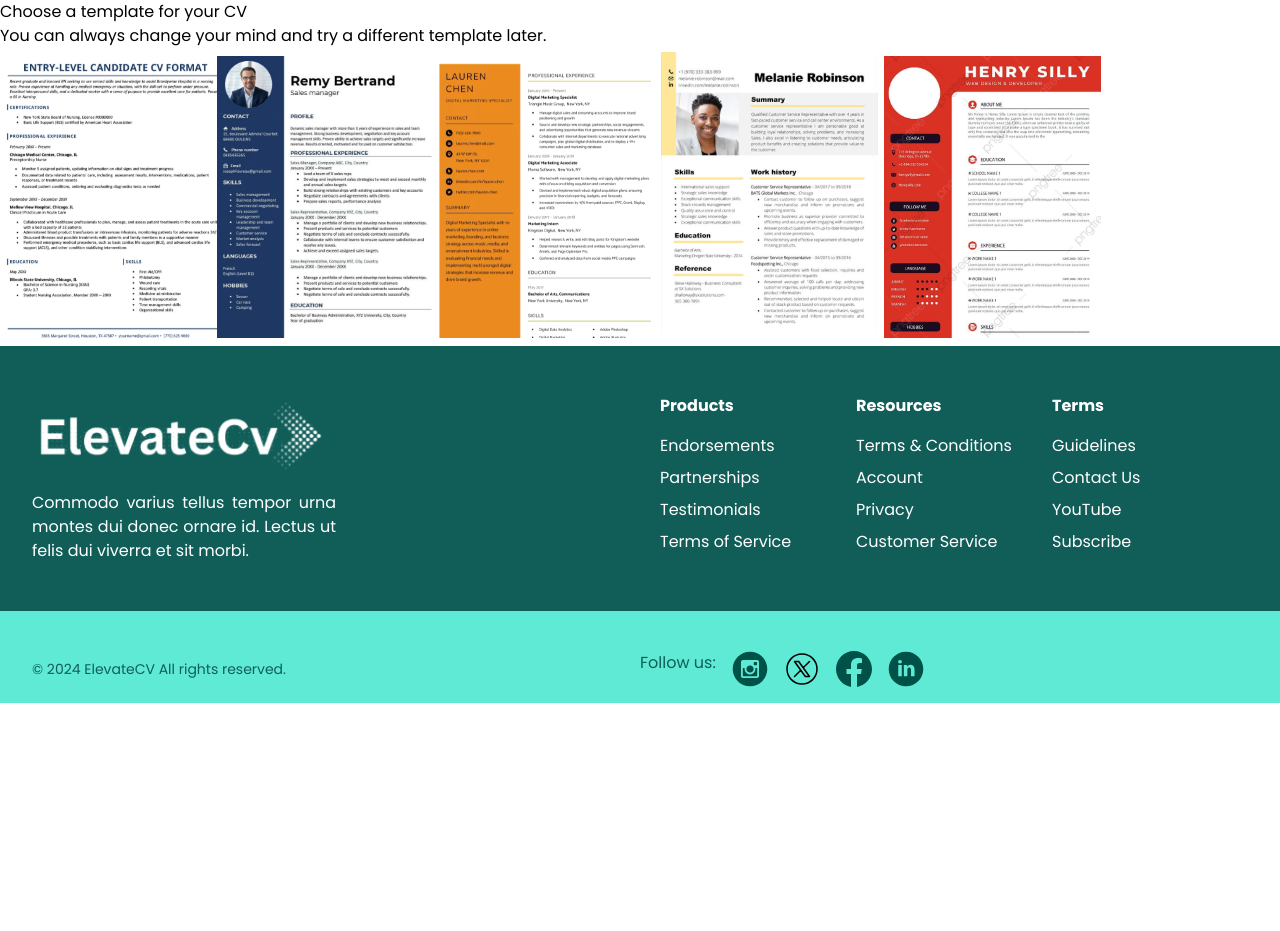
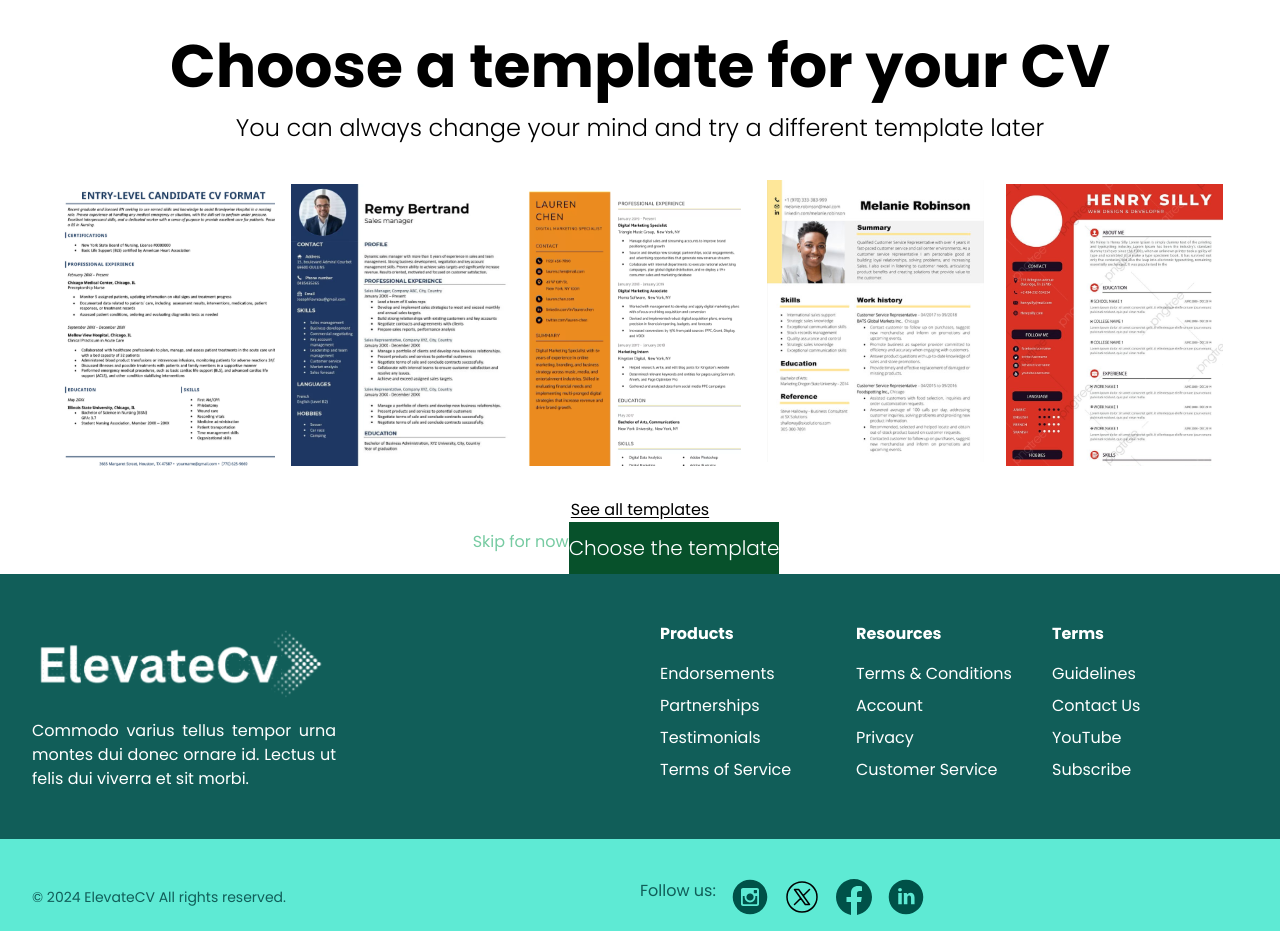
Before and after one commit to onuorachidimma/cv_maker, a React (Vite) app: page /templates in a window 1280 px wide. Before the commit the page ends 800 px from the top, so only its background shows below. Built offline with nearby package versions, Linux system fonts and the light colour scheme; a web font is replaced by a local one.

Commit message:
add the contents under the templates

```diff
--- a/src/App.jsx
+++ b/src/App.jsx
@@ -4,7 +4,7 @@ import HomePage from "./pages/homePage";
 import LoginPage from "./pages/loginPage";
 import Signup from "./pages/signup";
 import CVRanker from "./pages/cvRankerPage";
-import Templates from "./pages/templates";
+import TemplateSelector from "./pages/templateSelector";
 
 function App() {
   return (
@@ -13,7 +13,7 @@ function App() {
       <Route path="/login" element={<LoginPage />} />
       <Route path="/signup" element={<Signup />} />
       <Route path="/rankCV" element={<CVRanker />} />
-      <Route path ="/templates" element={<Templates/>}/>
+      <Route path="/templates" element={<TemplateSelector />} />
     </Routes>
   );
 }
--- /dev/null
+++ b/src/pages/templateSelector.jsx
@@ -0,0 +1,94 @@
+import { useState } from "react";
+import { Link } from "react-router-dom";
+import Footer from "../layouts/footer/footer";
+import template1 from "../assets/images/template1.svg";
+import template2 from "../assets/images/template2.svg";
+import template3 from "../assets/images/template3.svg";
+import template4 from "../assets/images/template4.svg";
+import template5 from "../assets/images/template5.svg";
+
+function TemplateSelector() {
+  // Step 1: State to keep track of the selected template
+  const [selectedTemplate, setSelectedTemplate] = useState(null);
+
+  // Step 2: Function to handle image click
+  const handleTemplateClick = (templateId) => {
+    setSelectedTemplate(templateId);
+    // Here you can add logic to change the CV template
+    console.log(`Selected Template: ${templateId}`);
+  };
+
+  // Step 3: Conditionally apply styles
+  const getImageClasses = (templateId) => {
+    return `cursor-pointer p-2 ${
+      selectedTemplate === templateId ? "border-4 border-blue-500" : ""
+    }`;
+  };
+
+  return (
+    <div className="flex flex-col min-h-screen">
+      <div className="flex flex-col justify-center items-center flex-grow">
+        <div className="text-center mb-4">
+          <h2 className="font-bold text-6xl mb-4 mt-9">
+            Choose a template for your CV
+          </h2>
+          <p className="text-2xl font-light mb-2">
+            You can always change your mind and try a different template later
+          </p>
+        </div>
+        <div className="flex justify-center items-center">
+          <img
+            id="template1"
+            className={getImageClasses("template1")}
+            src={template1}
+            alt="Template 1"
+            onClick={() => handleTemplateClick("template1")}
+          />
+          <img
+            id="template2"
+            className={getImageClasses("template2")}
+            src={template2}
+            alt="Template 2"
+            onClick={() => handleTemplateClick("template2")}
+          />
+          <img
+            id="template3"
+            className={getImageClasses("template3")}
+            src={template3}
+            alt="Template 3"
+            onClick={() => handleTemplateClick("template3")}
+          />
+          <img
+            id="template4"
+            className={getImageClasses("template4")}
+            src={template4}
+            alt="Template 4"
+            onClick={() => handleTemplateClick("template4")}
+          />
+          <img
+            id="template5"
+            className={getImageClasses("template5")}
+            src={template5}
+            alt="Template 5"
+            onClick={() => handleTemplateClick("template5")}
+          />
+        </div>
+        <Link
+          to="/templates"
+          className="mt-4 underline underline-offset-2 cursor-pointe text-right"
+        >
+          See all templates
+        </Link>
+        <div className="flex mr-7">
+          <p className="text-customLighterGreen py-2">Skip for now</p>
+          <button className="text-white bg-customDeepGreen text-xl font-light py-3 px-">
+            Choose the template
+          </button>
+        </div>
+      </div>
+      <Footer />
+    </div>
+  );
+}
+
+export default TemplateSelector;
--- a/src/pages/templates.jsx
+++ /dev/null
@@ -1,29 +0,0 @@
-import Footer from "../layouts/footer/footer";
-import template1 from "../assets/images/template1.svg";
-import template2 from "../assets/images/template2.svg";
-import template3 from "../assets/images/template3.svg";
-import template4 from "../assets/images/template4.svg";
-import template5 from "../assets/images/template5.svg";
-
-function Templates() {
-  return (
-    <div>
-      <div>
-        <h2>Choose a template for your CV</h2>
-        <p>
-          You can always change your mind and try a different template later.
-        </p>
-      </div>
-      <div className="flex">
-        <img src={template1} />
-        <img src={template2} />
-        <img src={template3} />
-        <img src={template4} />
-        <img src={template5} />
-      </div>
-      <Footer />
-    </div>
-  );
-}
-
-export default Templates;
--- a/tailwind.config.js
+++ b/tailwind.config.js
@@ -4,54 +4,55 @@ export default {
   theme: {
     extend: {
       fontFamily: {
-        sans: ['Poppins', 'sans-serif'],
-        squarePeg: ['"Square Peg"', 'cursive'],
+        sans: ["Poppins", "sans-serif"],
+        squarePeg: ['"Square Peg"', "cursive"],
       },
       colors: {
-        customDarkGreen: '#005148',
-        customLight: '#9C9C9C',
-        customDeepGreen: '#07512B',
-        customTextGray: '#D5CFCF',
-        customBlue: '#2427AB',
-        customLightBlue: '#4285F4',
-        customYellow: '#FBBC05',
-        customYellowB: '#D3A10F',
-        customBrightYellow: '#FBBC05',
-        customLightGreen: '#77CBA22E',
-        customGreen: '#77CBA2',
-        customLightSeaGreen: '#E4F5EC',
-        customSeaGreen: '#77CBA2',
+        customLighterGreen: "#77CBA2",
+        customDarkGreen: "#005148",
+        customLight: "#9C9C9C",
+        customDeepGreen: "#07512B",
+        customTextGray: "#D5CFCF",
+        customBlue: "#2427AB",
+        customLightBlue: "#4285F4",
+        customYellow: "#FBBC05",
+        customYellowB: "#D3A10F",
+        customBrightYellow: "#FBBC05",
+        customLightGreen: "#77CBA22E",
+        customGreen: "#77CBA2",
+        customLightSeaGreen: "#E4F5EC",
+        customSeaGreen: "#77CBA2",
       },
       width: {
-        '1/5': '20%',
-        '3/10': '30%',
-        '337px': '337px',
-        '297px': '297px',
-        '986px': '986px',
-        '840px' : '840px',
-        '134px' : '134px',
+        "1/5": "20%",
+        "3/10": "30%",
+        "337px": "337px",
+        "297px": "297px",
+        "986px": "986px",
+        "840px": "840px",
+        "134px": "134px",
       },
       maxWidth: {
-        '1700px': '1700px',
+        "1700px": "1700px",
       },
       borderRadius: {
-        '50px': '50px', // custom 50px border radius
-        '35px': '35px',  // custom 35% border radius
-        'tl-45px': '45px 0 0 0', // top-left corner
-        'tlbr-44px': '44px 0 44px 0', // top-left corner
-        'tl-44px': '44px 0 0 0', // top-left corner
-        'br-44px': '0 0 44px 0', // top-left corner
+        "50px": "50px", // custom 50px border radius
+        "35px": "35px", // custom 35% border radius
+        "tl-45px": "45px 0 0 0", // top-left corner
+        "tlbr-44px": "44px 0 44px 0", // top-left corner
+        "tl-44px": "44px 0 0 0", // top-left corner
+        "br-44px": "0 0 44px 0", // top-left corner
       },
       fontSize: {
-        '150px': '150px',
+        "150px": "150px",
       },
       lineHeight: {
-        '156px': '156px',
-        '70px': '70px'
+        "156px": "156px",
+        "70px": "70px",
       },
       height: {
-        '696px': '696px',
-        '61px' : '61px'
+        "696px": "696px",
+        "61px": "61px",
       },
     },
   },
```
